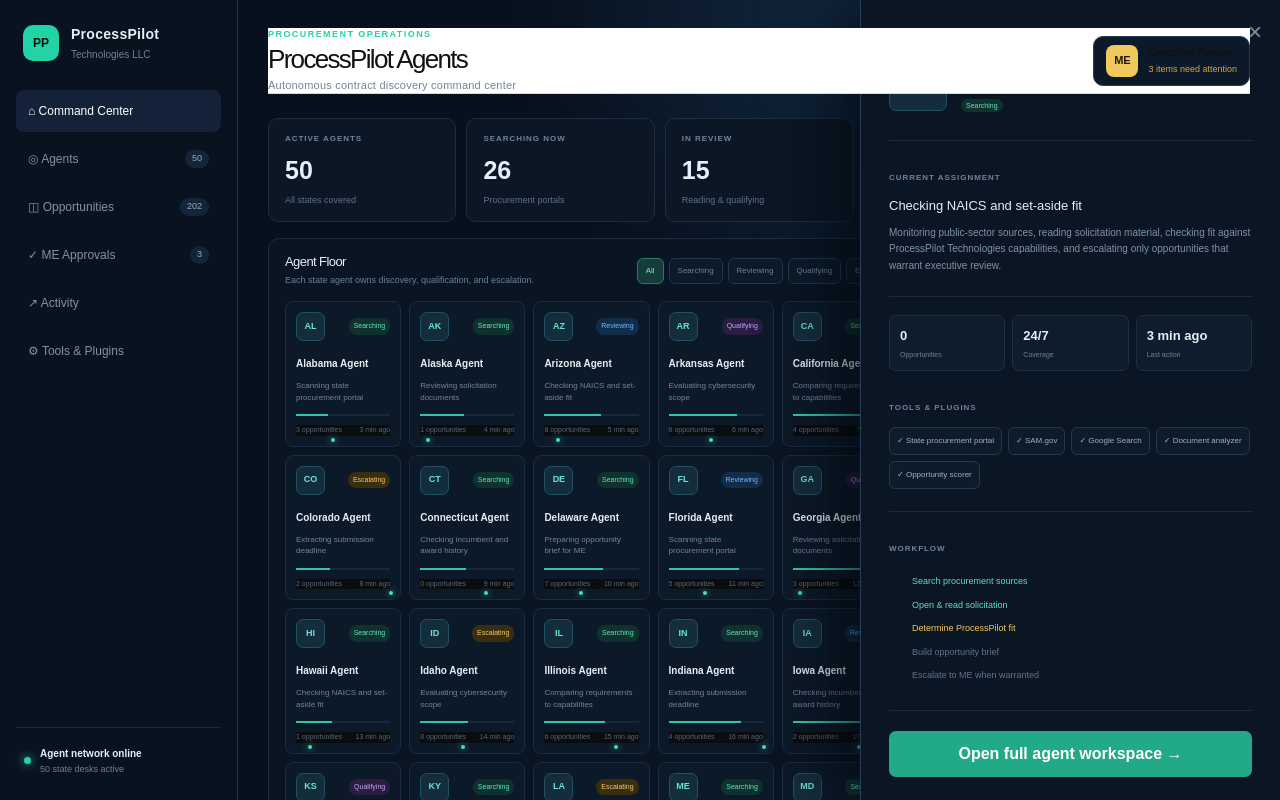
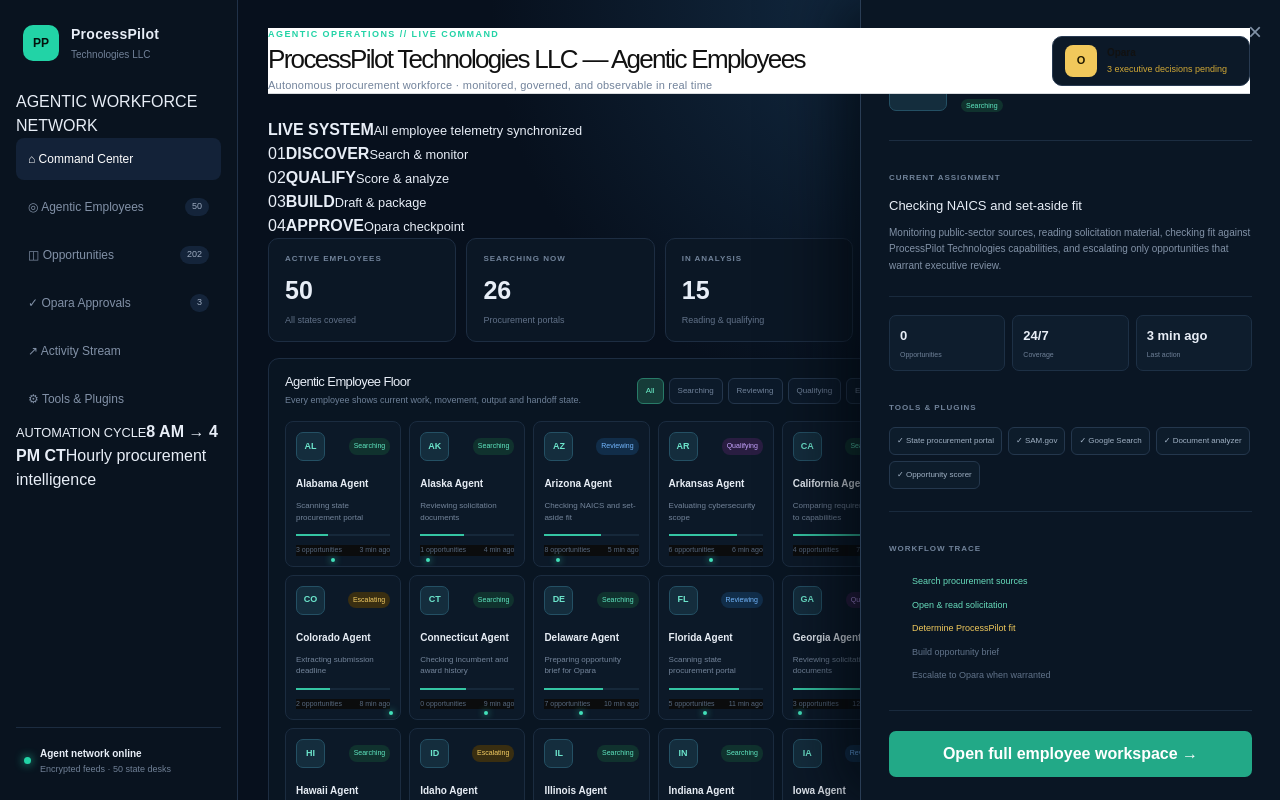
Before and after one commit to Dr-Opara/processpilot, a Next.js app: page / in a window 1280 px wide. Shown: the top 800 px of the page. Built offline with nearby package versions, Linux system fonts and the light colour scheme.

Commit message:
Redesign agent command center and replace ME with Opara

```diff
--- a/app/agents-command.tsx
+++ b/app/agents-command.tsx
@@ -39,7 +39,7 @@
   'Comparing requirements to capabilities',
   'Extracting submission deadline',
   'Checking incumbent and award history',
-  'Preparing opportunity brief for ME',
+  'Preparing opportunity brief for Opara',
 ];
 
 const STATUS: AgentStatus[] = ['Searching','Searching','Reviewing','Qualifying','Searching','Escalating'];
@@ -72,7 +72,7 @@
   const [filter, setFilter] = useState('All');
   const [activity, setActivity] = useState([
     'TX Agent found a high-fit AI governance opportunity.',
-    'VA Agent escalated a cybersecurity solicitation to ME.',
+    'VA Agent escalated a cybersecurity solicitation to Opara.',
     'CA Agent is extracting requirements from a 62-page RFP.',
     'FL Agent completed a no-bid decision and resumed searching.',
     'NY Agent matched a solicitation to ProcessPilot Secure AI capabilities.',
@@ -104,47 +104,63 @@
   function decide(id: number, status: 'Approved' | 'Declined') {
     setApprovals(rows => rows.map(row => row.id === id ? { ...row, status } : row));
     const item = approvals.find(row => row.id === id);
-    if (item) setActivity(items => [`ME ${status.toLowerCase()} ${item.state} — ${item.title}.`, ...items].slice(0,8));
+    if (item) setActivity(items => [`Opara ${status.toLowerCase()} ${item.state} — ${item.title}.`, ...items].slice(0,8));
   }
 
   return (
     <main className={styles.shell}>
+      <div className={styles.ambientGrid} />
       <aside className={styles.sidebar}>
         <div className={styles.brand}><span className={styles.logo}>PP</span><div><strong>ProcessPilot</strong><small>Technologies LLC</small></div></div>
+        <div className={styles.networkLabel}><span /> AGENTIC WORKFORCE NETWORK</div>
         <nav className={styles.nav}>
           <button className={styles.active}>⌂ Command Center</button>
-          <button>◎ Agents <span>50</span></button>
+          <button>◎ Agentic Employees <span>50</span></button>
           <button>◫ Opportunities <span>{opportunities}</span></button>
-          <button>✓ ME Approvals <span>{escalated}</span></button>
-          <button>↗ Activity</button>
+          <button>✓ Opara Approvals <span>{escalated}</span></button>
+          <button>↗ Activity Stream</button>
           <button>⚙ Tools & Plugins</button>
         </nav>
+        <div className={styles.cycleCard}>
+          <small>AUTOMATION CYCLE</small>
+          <strong>8 AM → 4 PM CT</strong>
+          <span>Hourly procurement intelligence</span>
+        </div>
         <div className={styles.sidebarBottom}>
           <div className={styles.systemDot}/>
-          <div><strong>Agent network online</strong><small>50 state desks active</small></div>
+          <div><strong>Agent network online</strong><small>Encrypted feeds · 50 state desks</small></div>
         </div>
       </aside>
 
       <section className={styles.workspace}>
         <header className={styles.topbar}>
-          <div><p className={styles.eyebrow}>PROCUREMENT OPERATIONS</p><h1>ProcessPilot Agents</h1><p>Autonomous contract discovery command center</p></div>
-          <div className={styles.meBadge}><span>ME</span><div><strong>Executive Review</strong><small>{escalated} items need attention</small></div></div>
+          <div><p className={styles.eyebrow}>AGENTIC OPERATIONS // LIVE COMMAND</p><h1>ProcessPilot Technologies LLC <span>— Agentic Employees</span></h1><p>Autonomous procurement workforce · monitored, governed, and observable in real time</p></div>
+          <div className={styles.meBadge}><span>O</span><div><strong>Opara</strong><small>{escalated} executive decisions pending</small></div><i /></div>
         </header>
 
+        <section className={styles.commandStrip}>
+          <div><span className={styles.pulse}/><strong>LIVE SYSTEM</strong><small>All employee telemetry synchronized</small></div>
+          <div><span>01</span><strong>DISCOVER</strong><small>Search & monitor</small></div>
+          <div><span>02</span><strong>QUALIFY</strong><small>Score & analyze</small></div>
+          <div><span>03</span><strong>BUILD</strong><small>Draft & package</small></div>
+          <div><span>04</span><strong>APPROVE</strong><small>Opara checkpoint</small></div>
+        </section>
+
         <section className={styles.metrics}>
-          <article><span>ACTIVE AGENTS</span><strong>50</strong><small>All states covered</small></article>
+          <article><span>ACTIVE EMPLOYEES</span><strong>50</strong><small>All states covered</small></article>
           <article><span>SEARCHING NOW</span><strong>{searching}</strong><small>Procurement portals</small></article>
-          <article><span>IN REVIEW</span><strong>{reviewing}</strong><small>Reading & qualifying</small></article>
-          <article><span>OPPORTUNITIES</span><strong>{opportunities}</strong><small>Tracked by agents</small></article>
-          <article className={styles.attention}><span>NEEDS ME</span><strong>{escalated}</strong><small>Awaiting decision</small></article>
+          <article><span>IN ANALYSIS</span><strong>{reviewing}</strong><small>Reading & qualifying</small></article>
+          <article><span>OPPORTUNITIES</span><strong>{opportunities}</strong><small>Tracked by workforce</small></article>
+          <article className={styles.attention}><span>OPARA QUEUE</span><strong>{escalated}</strong><small>Awaiting decision</small></article>
         </section>
 
         <div className={styles.grid}>
           <section className={styles.agentPanel}>
-            <div className={styles.panelHead}><div><h2>Agent Floor</h2><p>Each state agent owns discovery, qualification, and escalation.</p></div><div className={styles.filters}>{['All','Searching','Reviewing','Qualifying','Escalating'].map(x => <button key={x} className={filter===x?styles.filterActive:''} onClick={()=>setFilter(x)}>{x}</button>)}</div></div>
+            <div className={styles.panelHead}><div><h2>Agentic Employee Floor</h2><p>Every employee shows current work, movement, output and handoff state.</p></div><div className={styles.filters}>{['All','Searching','Reviewing','Qualifying','Escalating'].map(x => <button key={x} className={filter===x?styles.filterActive:''} onClick={()=>setFilter(x)}>{x}</button>)}</div></div>
             <div className={styles.agentGrid}>
               {filtered.map((agent, index) => (
                 <button key={agent.code} className={`${styles.agentCard} ${selected?.code===agent.code?styles.agentSelected:''}`} onClick={()=>setSelected(agent)}>
+                  <div className={styles.scanLine}/>
                   <div className={styles.agentTop}><span className={styles.avatar}>{agent.code}</span><span className={`${styles.status} ${statusClass(agent.status)}`}>{agent.status}</span></div>
                   <strong>{agent.state} Agent</strong>
                   <p>{agent.task}</p>
@@ -158,12 +174,12 @@
 
           <aside className={styles.rightRail}>
             <section className={styles.livePanel}>
-              <div className={styles.panelHead}><div><h2>Live Activity</h2><p>What the team is doing now</p></div><span className={styles.live}>LIVE</span></div>
+              <div className={styles.panelHead}><div><h2>Encrypted Activity Feed</h2><p>Live workforce execution telemetry</p></div><span className={styles.live}>LIVE</span></div>
               <div className={styles.activityFeed}>{activity.map((item,i)=><div key={`${item}-${i}`}><span className={styles.feedDot}/><p>{item}</p><small>{i===0?'now':`${i*2+1}m`}</small></div>)}</div>
             </section>
 
             <section className={styles.approvals}>
-              <div className={styles.panelHead}><div><h2>ME Inbox</h2><p>Human-in-the-loop decisions</p></div><span className={styles.count}>{escalated}</span></div>
+              <div className={styles.panelHead}><div><h2>Opara Command Queue</h2><p>Human-in-the-loop executive decisions</p></div><span className={styles.count}>{escalated}</span></div>
               {approvals.map(item => (
                 <article key={item.id} className={item.status !== 'Pending' ? styles.resolved : ''}>
                   <div><span>{item.state}</span><strong>{item.fit}% fit</strong></div>
@@ -178,12 +194,12 @@
 
       {selected && <aside className={styles.drawer}>
         <button className={styles.close} onClick={()=>setSelected(null)}>×</button>
-        <div className={styles.drawerHero}><span className={styles.bigAvatar}>{selected.code}</span><div><p>{selected.region} Region</p><h2>{selected.state} Procurement Agent</h2><span className={`${styles.status} ${statusClass(selected.status)}`}>{selected.status}</span></div></div>
+        <div className={styles.drawerHero}><span className={styles.bigAvatar}>{selected.code}</span><div><p>{selected.region} Region · Employee telemetry</p><h2>{selected.state} Procurement Agent</h2><span className={`${styles.status} ${statusClass(selected.status)}`}>{selected.status}</span></div></div>
         <section><span className={styles.sectionLabel}>CURRENT ASSIGNMENT</span><h3>{selected.task}</h3><p>Monitoring public-sector sources, reading solicitation material, checking fit against ProcessPilot Technologies capabilities, and escalating only opportunities that warrant executive review.</p></section>
         <div className={styles.agentStats}><div><strong>{selected.opportunities}</strong><span>Opportunities</span></div><div><strong>24/7</strong><span>Coverage</span></div><div><strong>{selected.lastAction}</strong><span>Last action</span></div></div>
         <section><span className={styles.sectionLabel}>TOOLS & PLUGINS</span><div className={styles.toolList}>{selected.tools.map(tool=><span key={tool}>✓ {tool}</span>)}</div></section>
-        <section><span className={styles.sectionLabel}>WORKFLOW</span><ol className={styles.workflow}><li className={styles.done}>Search procurement sources</li><li className={styles.done}>Open & read solicitation</li><li className={styles.current}>Determine ProcessPilot fit</li><li>Build opportunity brief</li><li>Escalate to ME when warranted</li></ol></section>
-        <button className={styles.primary}>Open full agent workspace →</button>
+        <section><span className={styles.sectionLabel}>WORKFLOW TRACE</span><ol className={styles.workflow}><li className={styles.done}>Search procurement sources</li><li className={styles.done}>Open & read solicitation</li><li className={styles.current}>Determine ProcessPilot fit</li><li>Build opportunity brief</li><li>Escalate to Opara when warranted</li></ol></section>
+        <button className={styles.primary}>Open full employee workspace →</button>
       </aside>}
     </main>
   );
```
